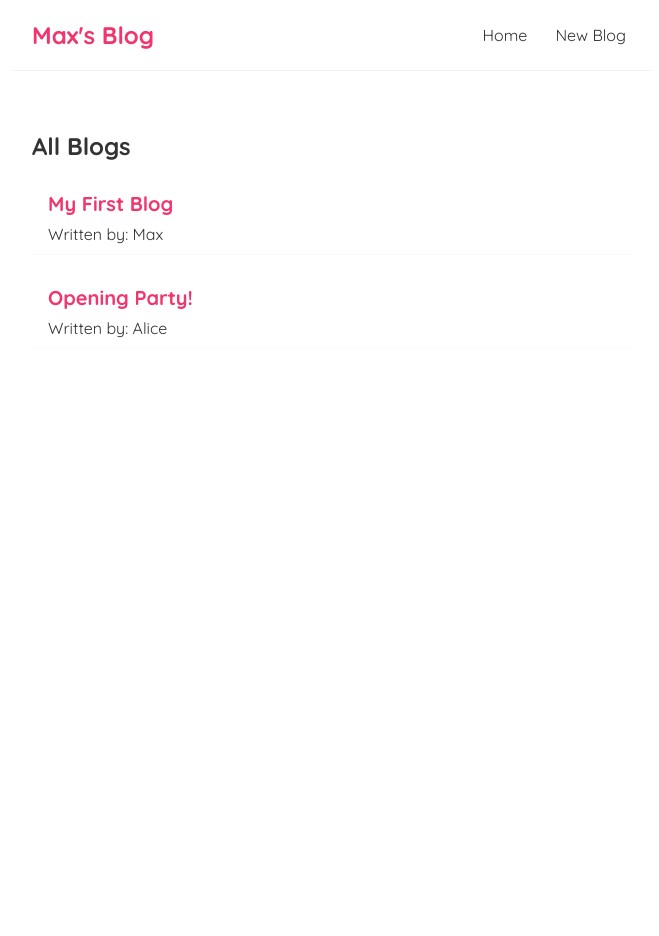
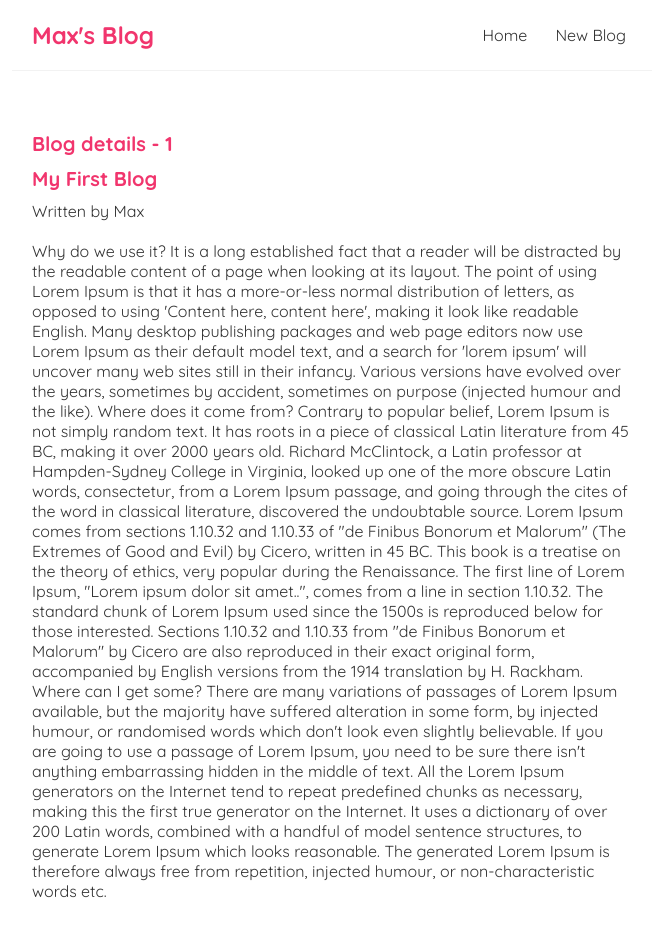
Before and after one commit to maxdemaio/react-micro-blog, a React (Create React App) app: page /blogs/1 in a window 1280 px wide. Shown: the top 936 px of the page, without its empty margins (308-967 px from the left). Before the commit the page ends 800 px from the top, so only its background shows below. Built offline with nearby package versions, Linux system fonts and the light colour scheme; data requests are answered from the project's data file; the HTML template or start-up script is replaced by a standard one.

Commit message:
Added routes for blog detail

```diff
--- a/package.json
+++ b/package.json
@@ -8,6 +8,7 @@
     "@testing-library/user-event": "^12.6.0",
     "react": "^17.0.1",
     "react-dom": "^17.0.1",
+    "react-router-dom": "^5.2.0",
     "react-scripts": "4.0.1",
     "web-vitals": "^0.2.4"
   },
--- a/src/App.js
+++ b/src/App.js
@@ -1,17 +1,34 @@
 import Navbar from './Navbar';
 import Home from './Home';
+import Create from './Create';
+import {BrowserRouter as Router, Route, Switch} from 'react-router-dom';
+import BlogDetails from './BlogDetails';
+
+
 
 // Root component
 function App() {
-
   return (
+    // Router component
+    <Router>
       <div className="App">
         <Navbar />
         <div className="content">
+          <Switch>
+            <Route exact path="/">
               {/* Load home child component (contains everything) */}
               <Home />
+            </Route>
+            <Route path="/create">
+              <Create />
+            </Route>
+            <Route path="/blogs/:id">
+              <BlogDetails />
+            </Route>
+          </Switch>
         </div>
       </div>
+    </Router>
   );
 }
 
--- /dev/null
+++ b/src/BlogDetails.js
@@ -0,0 +1,25 @@
+import { useParams } from "react-router-dom";
+import useFetch from "./useFetch";
+
+const BlogDetails = () => {
+    const { id } = useParams();
+    // re-use custom hook
+    const { data: blog, isPending, error } = useFetch('http://localhost:8000/blogs/' + id)
+
+    return (
+        <div className="blog-details">
+            <h2>Blog details - { id }</h2>
+            {isPending && <div>Loading...</div>}
+            {error && <div>{ error }</div>}
+            {blog && (
+                <article>
+                    <h2>{blog.title}</h2>
+                    <p>Written by { blog.author }</p>
+                    <div>{ blog.body }</div>
+                </article>
+            )}
+        </div>
+     );
+}
+
+export default BlogDetails;
--- a/src/BlogList.js
+++ b/src/BlogList.js
@@ -1,3 +1,5 @@
+import { Link } from "react-router-dom"
+
 const BlogList = ({ blogs, title }) => {
 
     return (
@@ -5,8 +7,10 @@
             <h2>{ title }</h2>
             {blogs.map((blog) => (
                 <div className="blog-preview" key={blog.id}>
-                    <h2>{blog.title}</h2>
-                    <p>Written by: {blog.author}</p>
+                    <Link to={`/blogs/${blog.id}`}>
+                        <h2>{blog.title}</h2>
+                        <p>Written by: {blog.author}</p>
+                    </Link>
                 </div>
             ))}
         </div>
--- /dev/null
+++ b/src/Create.js
@@ -0,0 +1,9 @@
+const Create = () => {
+    return (
+        <div className="create">
+            <h2>Add a new blog</h2>
+        </div>
+     );
+}
+
+export default Create;
--- a/src/Home.js
+++ b/src/Home.js
@@ -1,4 +1,3 @@
-import { useState, useEffect } from 'react';
 import BlogList from './BlogList';
 import useFetch from './useFetch';
 
--- a/src/Navbar.js
+++ b/src/Navbar.js
@@ -1,11 +1,13 @@
+import { Link } from 'react-router-dom';
+
 // Stateless functional component
 const Navbar = () => {
     return (
         <nav className="navbar">
             <h1>Max's Blog</h1>
             <div className="links">
-                <a href="/">Home</a>
-                <a href="/create">New Blog</a>
+                <Link to="/">Home</Link>
+                <Link to="/create">New Blog</Link>
             </div>
         </nav>
     );
--- a/src/index.css
+++ b/src/index.css
@@ -48,3 +48,24 @@
   color: #f1356d;
   margin-bottom: 8px;
 }
+.blog-preview a{
+  text-decoration: none;
+}
+
+/* blog details page */
+.blog-details h2 {
+  font-size: 20px;
+  color: #f1356d;
+  margin-bottom: 10px;
+}
+.blog-details div{
+  margin: 20px 0;
+}
+.blog-details button{
+  background: #f1356d;
+  color: #fff;
+  border: 0;
+  padding: 8px;
+  border-radius: 8px;
+  cursor: pointer;
+}
--- a/src/useFetch.js
+++ b/src/useFetch.js
@@ -10,9 +10,12 @@
     // Or we can run function whenever specific state changes
     // Empty array just means on initial load
     useEffect(() => {
+        // If component unmounts, abort
+        const abortCont = new AbortController();
+
         // response object
         // use json method on it
-        fetch(url)
+        fetch(url, {signal: abortCont.signal })
             .then(res => {
                 if (!res.ok) {
                     throw Error('Could not fetch data for that resource');
@@ -25,11 +28,18 @@
                 setError(null);
             })
             .catch((e) => {
-                // Log any errors to state
-                setIsPending(false);
-                setError(e.message);
+                // Check for abort errors, don't udpate states
+                if (e.name === 'AbortError') {
+                    console.log('fetch aborted');
+                } else {
+                    // Log any errors to state
+                    setIsPending(false);
+                    setError(e.message);
+                }
             })
-    }, ['url']);
+
+        return () => abortCont.abort();
+    }, [url]);
 
     return {data, isPending, error};
 }
```
Also changed, not shown: 2 other files (tests, documents, lock files or other folders). Lines whose indentation alone changed are shown as unchanged.
